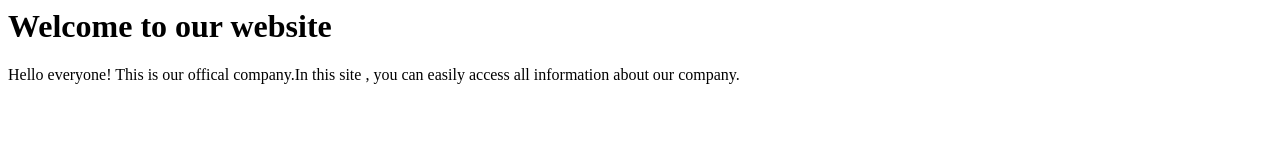
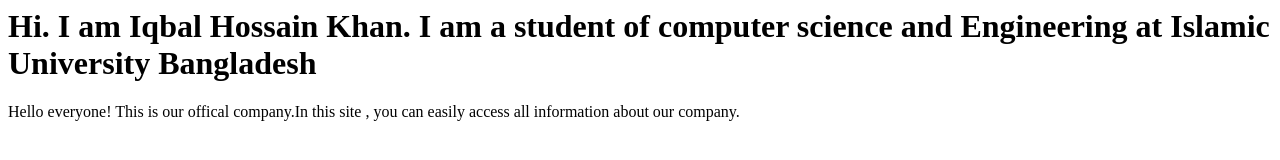
Before and after one commit to iqbaliu11/first_project_demo, a plain HTML site: page index.html in a window 1280 px wide. Drawn offline with Linux system fonts and the light colour scheme.

Commit message:
Update header with personal introduction

```diff
--- a/index.html
+++ b/index.html
@@ -4,7 +4,9 @@
     </head>
 
     <body>
-        <h1>Welcome to our website</h1>
+
+        <h1> Hi. I am Iqbal Hossain Khan. I am a student of computer science and Engineering at Islamic University Bangladesh </h1>
+
 
         <div>
             Hello everyone! This is our offical company.In this site , you can easily access all information about our company.
```
